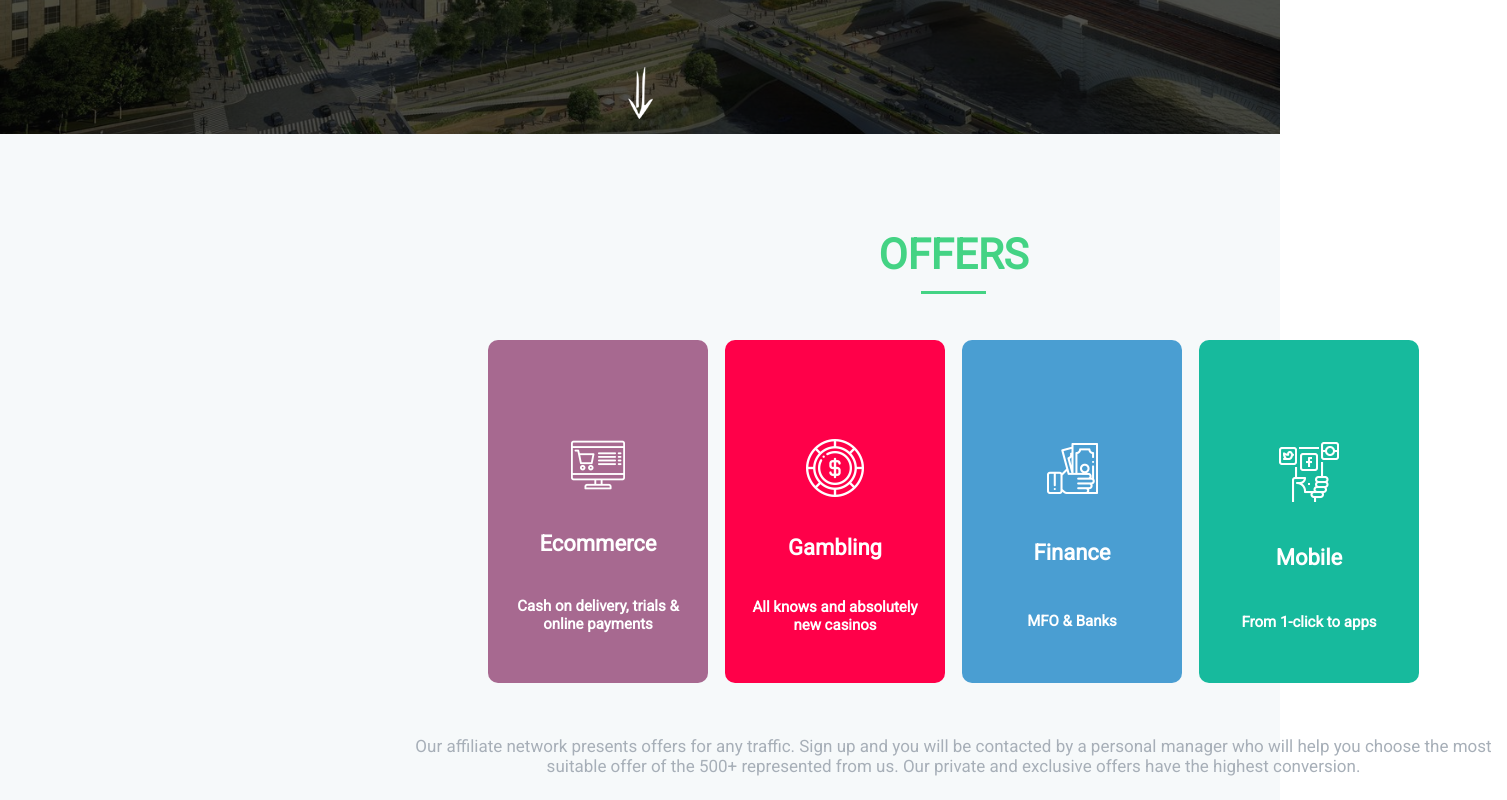
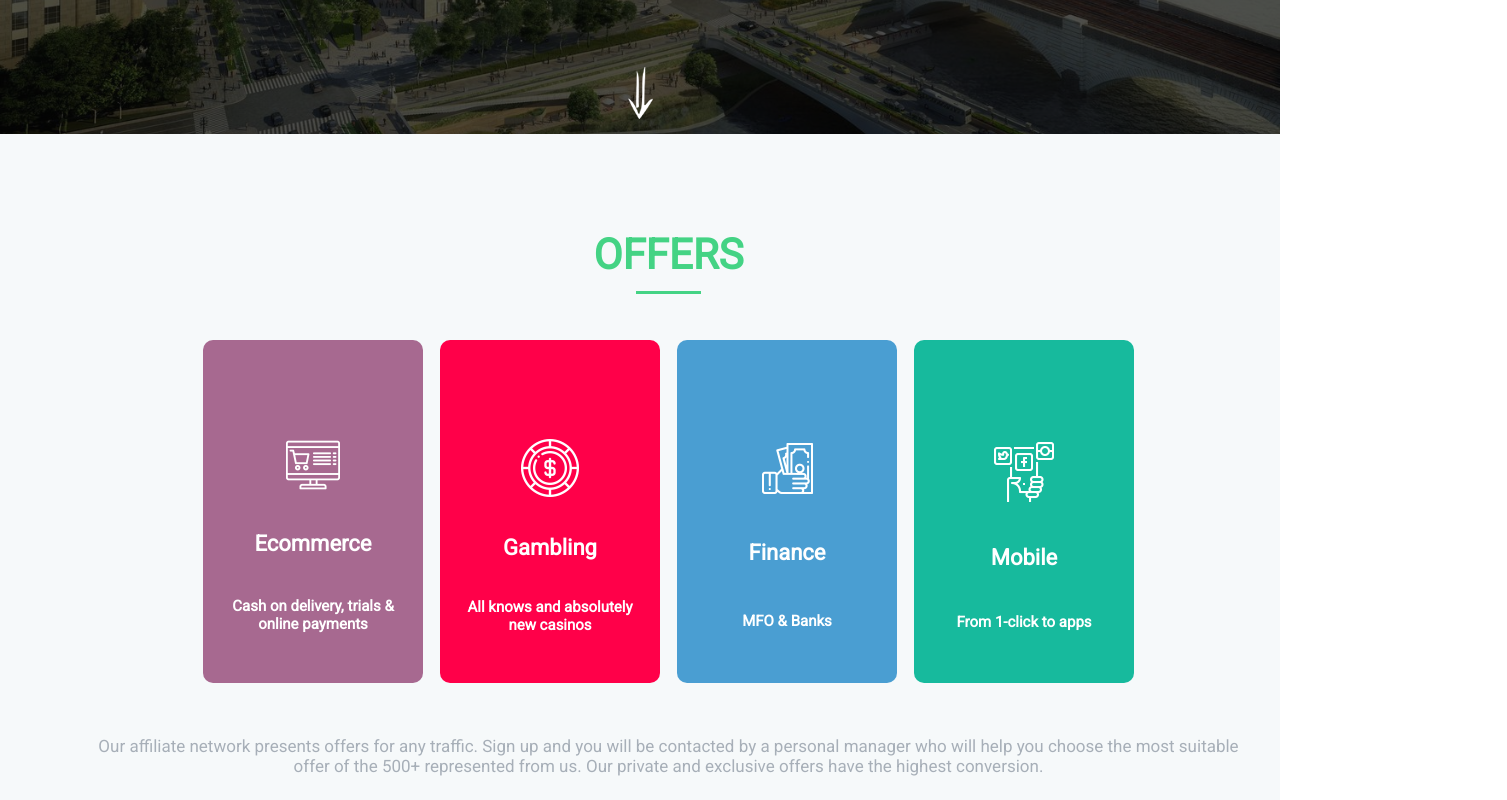
Before and after one commit to YuliaSavchik/aff1, a plain HTML site: page index.html in a window 1280 px wide. Shown: the part 520-1320 px from the top of the page, 1507 px wide, since content can reach past the window. Drawn offline with Linux system fonts and the light colour scheme.

Commit message:
replacing media

```diff
--- a/styles/media.aff.css
+++ b/styles/media.aff.css
@@ -9,18 +9,6 @@
     {
         height: 965px;
         background-size: cover;
-    }
-    #offers_container
-    {
-        padding: 90px 400px 0;
-    }
-    .offers_block_slides
-    {
-        padding: 0 88px 0 88px;
-        display: grid;
-        grid-template-columns: repeat(4, 220px);
-        grid-template-rows: 343px;
-        grid-gap: 17px;
     }
 }
 @media (max-width: 1366px)
```
